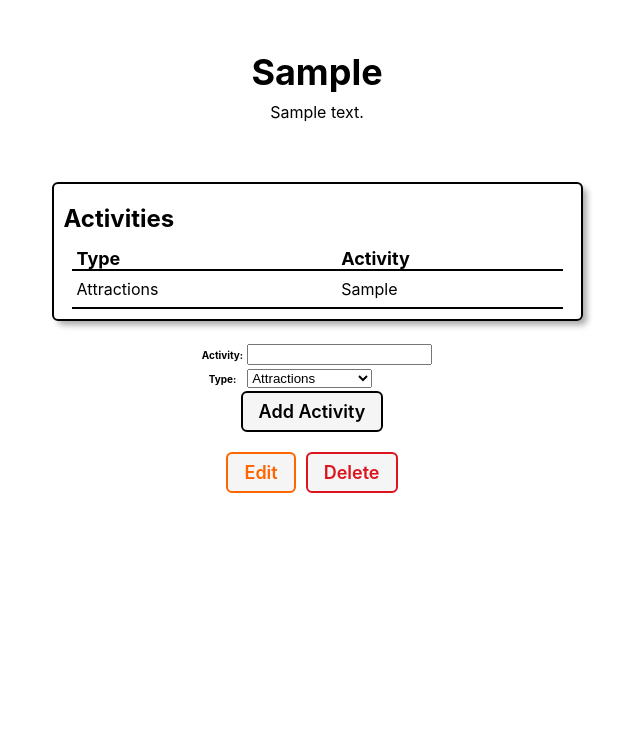
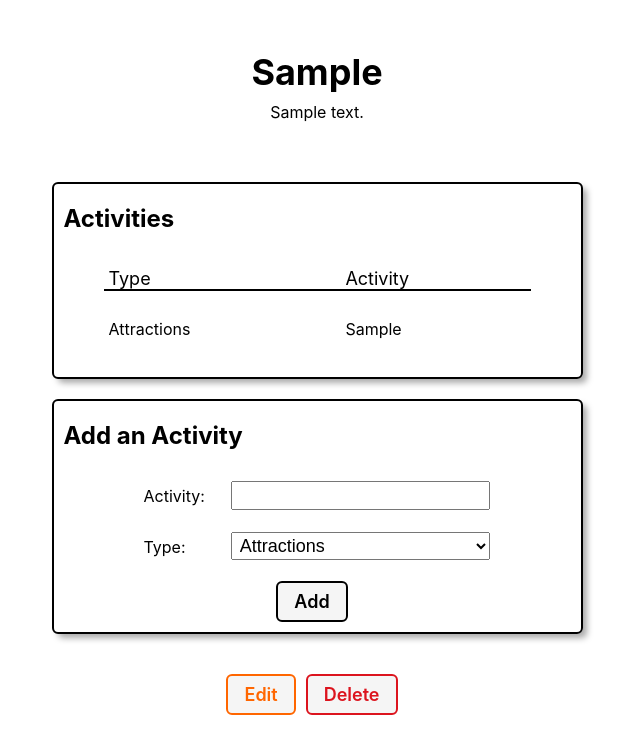
Before and after one commit to jmeirink/destination-vacation, a Django app: page /destinations/1/ in a window 1280 px wide. Shown: the part 54-809 px from the top of the page, without its empty margins (323-963 px from the left). Before the commit the page ends 547 px from the top, so only its background shows below. Run offline with Django 4.2, Linux system fonts and the light colour scheme; tables that the repository leaves empty hold one stand-in row (values such as "Sample post").

Commit message:
finalize destination-detail css element layout

```diff
--- a/main_app/static/css/destinations/destination-detail.css
+++ b/main_app/static/css/destinations/destination-detail.css
@@ -6,64 +6,12 @@
   justify-content: center;
 }
 
-.destination-img {
-  width: 75%;
-  max-width: 350px;
-}
-
-.usr-img {
-  width: 100%;
-  border-radius: var(--card-border-radius);
-}
-
 .destination-details {
   display: flex;
   flex-direction: column;
   padding-bottom: 20px;
   align-items: center;
   width: 98%;
-}
-
-.destination-actions {
-  display: flex;
-  justify-content: center;
-  margin-top: 20px;
-}
-
-.form-container {
-  display: flex;
-  flex-direction: column;
-  align-items: center;
-  justify-content: center;
-  width: 100%;
-}
-
-.activities-container {
-  display: flex;
-  flex-direction: column;
-  padding-bottom: 20px;
-  align-items: center;
-}
-.add-activities-container {
-  display: flex;
-  justify-content: center;
-}
-
-.subsection-title {
-  display: flex;
-  align-items: center;
-  margin-bottom: 12px;
-}
-
-.subsection-content {
-  margin: 0 8px;
-}
-
-.color-block {
-  opacity: 0.8;
-  height: 25px;
-  width: 25px;
-  margin-right: 10px;
 }
 
 .destination-details h1 {
@@ -88,6 +36,13 @@
   margin: 5px 0;
 }
 
+.activities-container {
+  display: flex;
+  flex-direction: column;
+  padding-bottom: 20px;
+  align-items: center;
+}
+
 .activities-container > section {
   width: 80%;
   min-width: 360px;
@@ -101,38 +56,18 @@
   margin-bottom: 20px;
 }
 
-.subsection-title img {
-  height: 42px;
-  margin-left: 8px;
-}
-
-.subsection-title img:first-of-type {
-  margin-left: 16px;
-}
-
-.activities h2 {
-  font-size: 3.2rem;
-  margin: 0;
-}
-
 .activities h3 {
   font-size: var(--font-xl);
   margin: 10px 0;
 }
 
-.subsection-content p,
-.subsection-content input,
-.subsection-content select {
+.activities h4 {
   font-size: var(--font-l);
+  margin: 10px 0;
+  text-align: center;
 }
 
-.subsection-content input,
-.subsection-content select {
-  margin-left: 5px;
-  padding: 3px;
-}
-
-.activities table {
+.activities-table {
   width: calc(100% - 16px);
   text-align: left;
   border-collapse: collapse;
@@ -155,31 +90,68 @@
   background-color: #f3f3fd;
 }
 
-#file-input {
-  overflow: hidden;
-  position: absolute;
-  width: 0.1px;
-  height: 0.1px;
+.form-container {
+  display: flex;
+  flex-direction: column;
+  padding-bottom: 20px;
+  align-items: center;
 }
 
-#file-name {
-  margin-bottom: 10px;
+.form-container > section {
+  width: 80%;
+  min-width: 360px;
+  border: var(--borders);
+  border-radius: var(--card-border-radius);
+  padding: 10px;
+  box-shadow: var(--card-box-shadow);
+  display: flex;
+  flex-direction: column;
+  justify-content: center;
+  margin-bottom: 20px;
+}
+
+.form-container h3 {
+  font-size: var(--font-xl);
+  margin: 10px 0;
+}
+
+.destination-actions {
+  display: flex;
+  justify-content: center;
+  margin-top: 20px;
+  margin-bottom: 40px;
+}
+
+table {
+  padding: 0 40px;
+  width: 100%;
+  border-spacing: 0 20px;
+}
+
+th {
+  text-align: left;
+  padding: 6px 20px 0 0;
+  font-weight: normal;
+  vertical-align: top;
+  font-size: var(--font-reg);
+}
+
+td {
+  max-width: 60%;
+}
+
+td > * {
+  width: 100%;
+  padding: 2px 4px;
+  font-size: var(--font-l);
+}
+
+td > textarea {
+  height: calc(4 * var(--font-l) + 8px);
+  font-family: inherit;
 }
 
 @media only screen and (min-width: 768px) {
-  .destination-container {
-    padding: 35px 30px;
-    flex-direction: row;
-    align-items: center;
-    /* justify-content: start; */
-  }
-
-  .destination-img {
-    width: 25%;
-    max-width: 250px;
-    margin-right: 25px;
-  }
-
   .activities-container {
     flex-direction: row;
     justify-content: space-around;
@@ -189,10 +161,18 @@
   .activities-container > section {
     width: 45%;
   }
+
+  .form-container > section {
+    width: 45%;
+  }
 }
 
 @media only screen and (min-width: 1024px) {
   .activities-container {
     padding: 0 40px;
   }
+
+  .form-container {
+    padding: 0 40px;
+  }
 }
--- a/main_app/static/css/form.css
+++ b/main_app/static/css/form.css
@@ -1,3 +1,5 @@
+/* ------------------------------------ */
+
 .form-container {
   display: flex;
   flex-direction: column;
@@ -5,6 +7,8 @@
   justify-content: center;
   width: 100%;
 }
+
+/* ------------------------------------ */
 
 table {
   padding: 0 40px;
--- a/main_app/templates/destinations/detail.html
+++ b/main_app/templates/destinations/detail.html
@@ -36,23 +36,28 @@
       </table>
     {% else %}
       <div class="subsection-content">
-        <p>There are no activities yet!</p>
+        <h4>There are no activities yet!</h4>
       </div>
     {% endif %}
   </section>
 </div>
 
-<form
-  action="{% url 'add_activity' destination.id %}"
-  method="post"
-  class="form-container"
->
-  {% csrf_token %}
-  <table>
-    {{ activity_form.as_table }}
-  </table>
-  <button type="submit" class="btn">Add Activity</button>
-</form>
+{% comment %} ---------------------------------- {% endcomment %}
+<div class="form-container">
+  <section class="form-section">
+    <h3>Add an Activity</h3>
+    <form action="{% url 'add_activity' destination.id %}" method="post" class="form-container">
+      {% csrf_token %}
+      <table>
+        {{ activity_form.as_table }}
+      </table>
+      <button type="submit" class="btn">Add</button>
+    </form>
+
+  </section>
+</div>
+
+{% comment %} ---------------------------------- {% endcomment %}
 
 <div class="destination-actions">
   <a href="{% url 'destinations_update' destination.id %}" class="btn warn">Edit</a>
--- a/main_app/templates/main_app/destination_form.html
+++ b/main_app/templates/main_app/destination_form.html
@@ -15,6 +15,8 @@
   {% endif %}
 </div>
 
+{% comment %} ---------------------------------- {% endcomment %}
+
 <form action="" method="post" class="form-container">
   {% csrf_token %}
   <table>
@@ -23,4 +25,6 @@
   <button type="submit" class="btn">Add</button>
 </form>
 
+{% comment %} ---------------------------------- {% endcomment %}
+
 {% endblock %}
```
